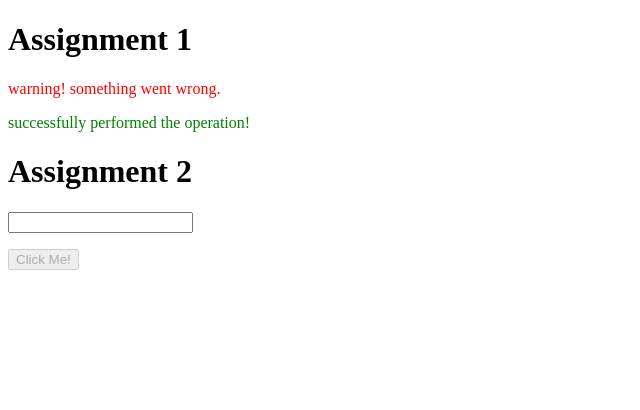
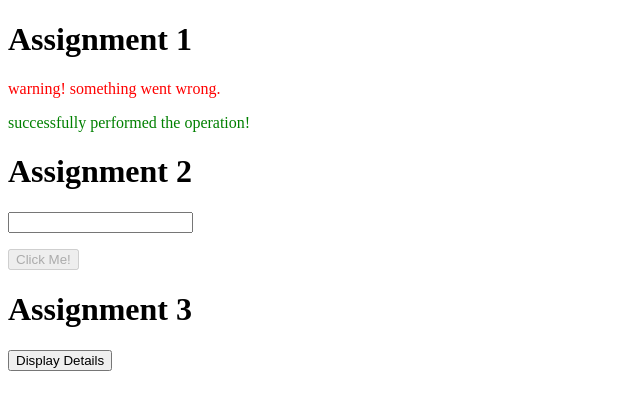
Before and after one commit to KaranDhawan38/Angular-Assignments, an Angular app: page / in a window 1280 px wide. Shown: the top 410 px of the page, without its empty margins (0-640 px from the left). Built offline with nearby package versions, Linux system fonts and the light colour scheme.

Commit message:
Assignment 3

```diff
--- a/src/app/app.component.html
+++ b/src/app/app.component.html
@@ -6,3 +6,10 @@
 <input type="text" [(ngModel)]="username">
 <p>{{username}}</p>
 <button [disabled]="!username" (click)="resetUsername()">Click Me!</button>
+
+<h1>Assignment 3</h1>
+<button (click)="toggleParagraph()">Display Details</button>
+<p *ngIf="isParagraphVisible">Hello how are you?</p>
+<ul>
+    <li *ngFor="let date of btnClickTimeStamps" [ngStyle]="{backgroundColor: date.colorItem ? 'blue' : '', color : date.colorItem ? 'white' : ''}">{{date.timestamp}}</li>
+</ul>
--- a/src/app/app.component.ts
+++ b/src/app/app.component.ts
@@ -8,8 +8,18 @@ import { Component } from '@angular/core';
 export class AppComponent {
   title = 'assignments';
   username = '';
+  isParagraphVisible = false;
+  btnClickTimeStamps:any = [];
 
   resetUsername(){
     this.username = '';
   }
+
+  toggleParagraph(){
+    this.btnClickTimeStamps.push({
+      "timestamp" : new Date().toString(),
+      "colorItem" : this.btnClickTimeStamps.length >= 4
+  });
+    this.isParagraphVisible = !this.isParagraphVisible;
+  }
 }
```
